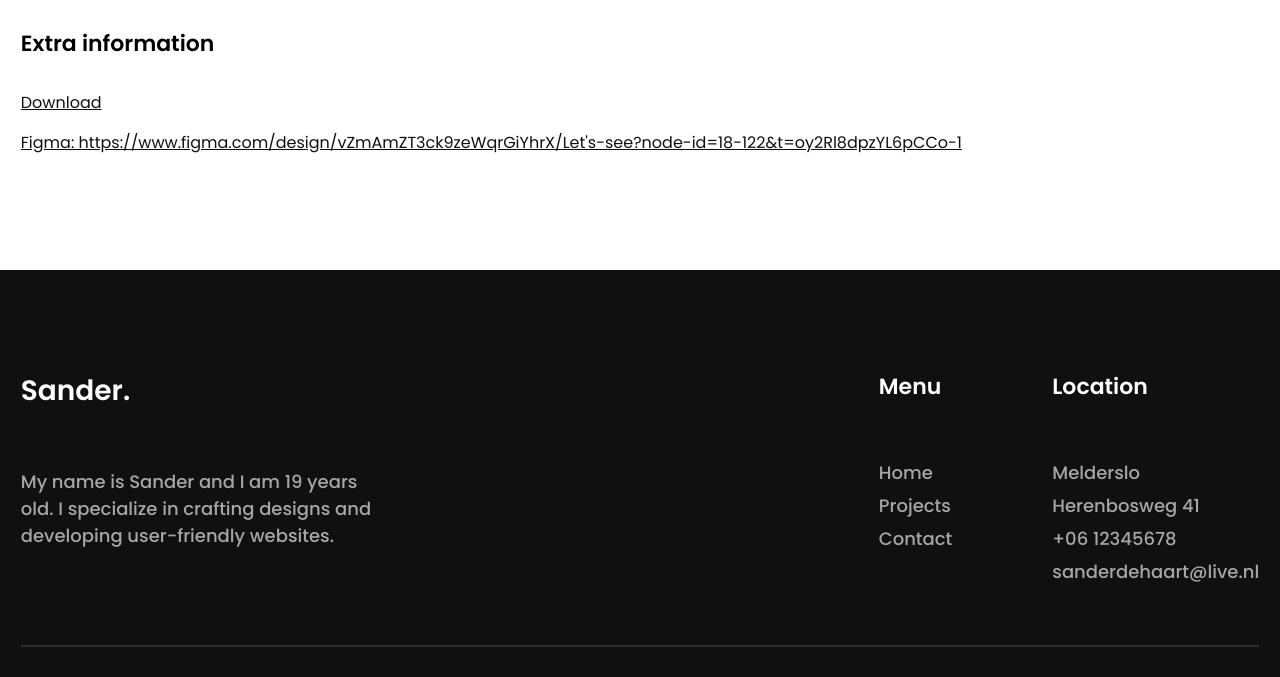
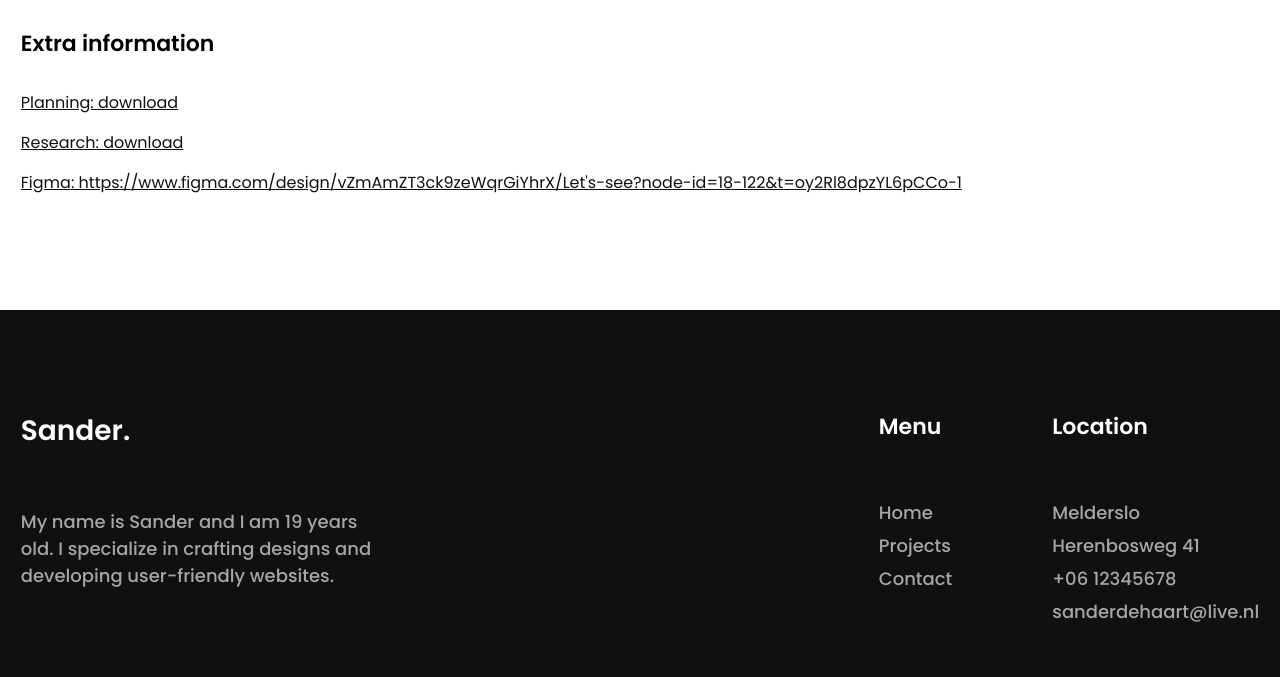
Before and after one commit to sanderdehaar/portfolio, a plain HTML site: page projectx.html in a window 1280 px wide. Shown: the part 10047-10724 px from the top of the page. Drawn offline with nearby package versions, Linux system fonts and the light colour scheme; a script that the page names is missing.

Commit message:
Fixed links

```diff
--- a/projectx.html
+++ b/projectx.html
@@ -186,7 +186,8 @@
                             me deal with problems, make new ideas, and stay good at a job that is always changing. In the end, doing these things will help me make great web pages and do well in my job for a long time.
                         </p>
                         <h2>Extra information</h2>
-                        <a href="assets/img/projects/projectx/project_x.pdf" download>Download</a>
+                        <a href="assets/img/projects/projectx/project_x.pdf" download>Planning: download</a>
+                        <a href="assets/img/projects/projectx/project_x_research.pdf" download>Research: download</a>
                         <a href="https://www.figma.com/design/vZmAmZT3ck9zeWqrGiYhrX/Let's-see?node-id=18-122&t=oy2Rl8dpzYL6pCCo-1">Figma: https://www.figma.com/design/vZmAmZT3ck9zeWqrGiYhrX/Let's-see?node-id=18-122&t=oy2Rl8dpzYL6pCCo-1</a>
                     </article>
                 </div>
```
